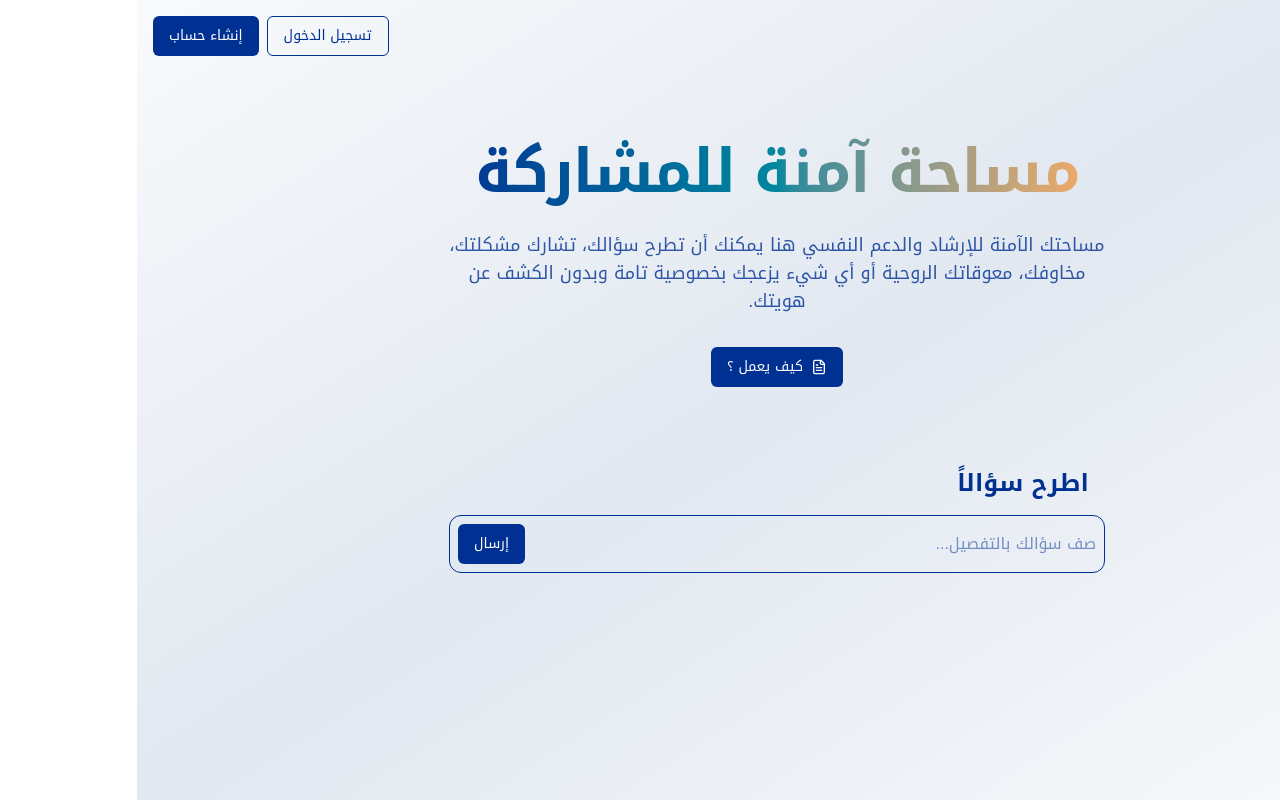
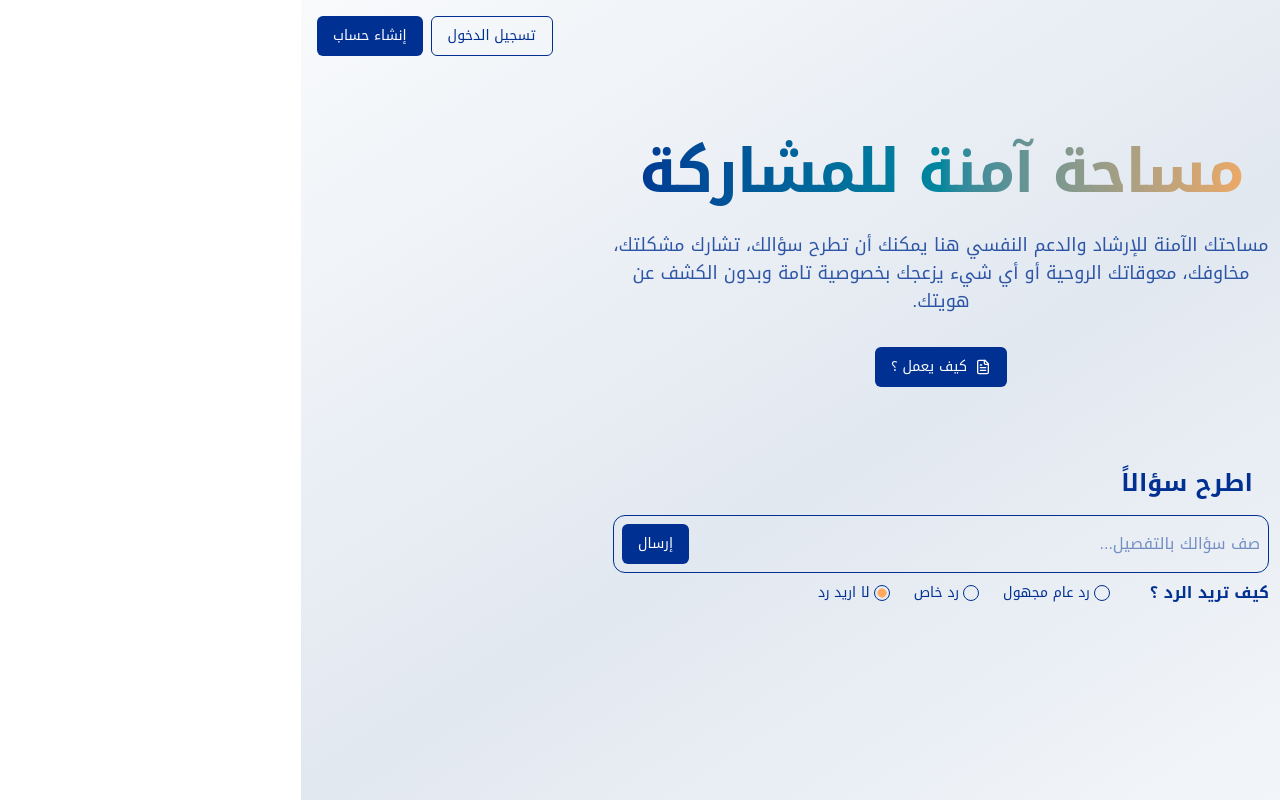
Before and after one commit to DavidMeseha/ask-psychology, a Next.js app: page / in a window 1280 px wide. Built offline with nearby package versions, Linux system fonts and the light colour scheme; no server answers; grey boxes are pictures that could not be loaded.

Commit message:
Feature: response type for questions

```diff
--- a/src/app/api/questions/route.ts
+++ b/src/app/api/questions/route.ts
@@ -17,7 +17,7 @@ export async function POST(request: Request) {
       return NextResponse.json({ message: "Unauthorized" }, { status: 401 });
     }
 
-    const { message } = await request.json();
+    const { message, replyType } = await request.json();
 
     if (!message) {
       return NextResponse.json(
@@ -55,6 +55,8 @@ export async function POST(request: Request) {
       );
     }
 
+    console.log("Reply Type:", replyType);
+
     // Create question in database
     await QuestionModel.create({
       userId: session.user.id,
@@ -62,6 +64,7 @@ export async function POST(request: Request) {
       userName: session.user.name,
       subject: `Question`,
       message,
+      replyType,
       createdAt: new Date(),
     });
 
--- a/src/app/globals.css
+++ b/src/app/globals.css
@@ -26,7 +26,7 @@ body {
   --primary: #003092;
   --secondary: #ffab5b;
   --destructive: #e11d48;
-  --accent: #fff2db;
+  /* --accent: #fff2db; */
   --primary-lighter: #00879e;
 }
 
--- a/src/app/page.tsx
+++ b/src/app/page.tsx
@@ -8,7 +8,6 @@ export default function Home() {
         <HeroSection />
 
         <section className="w-full max-w-2xl mx-auto mt-12 py-4 px-2 bg-card rounded-lg">
-          <h2 className="text-2xl font-bold mb-4 ms-4">اطرح سؤالاً</h2>
           <QuestionForm />
         </section>
       </main>
--- a/src/components/admin/questions-table.tsx
+++ b/src/components/admin/questions-table.tsx
@@ -19,6 +19,8 @@ import {
 } from "@/components/ui/dialog";
 import { formatDistanceToNow } from "date-fns";
 import { ar } from "date-fns/locale";
+import { ReplyType } from "@/types";
+import { replayTypesMap } from "@/constants";
 
 interface Question {
   _id: string;
@@ -28,6 +30,7 @@ interface Question {
   subject: string;
   message: string;
   status: "pending" | "answered";
+  replyType: ReplyType;
   createdAt: string;
 }
 
@@ -54,7 +57,7 @@ export function QuestionsList({ questions }: QuestionsListProps) {
         <Table>
           <TableHeader>
             <TableRow>
-              <TableHead>الموضوع</TableHead>
+              <TableHead>الرد</TableHead>
               <TableHead>من</TableHead>
               <TableHead>التاريخ</TableHead>
               <TableHead>الإجراءات</TableHead>
@@ -70,7 +73,11 @@ export function QuestionsList({ questions }: QuestionsListProps) {
             ) : (
               questionsList.map((question) => (
                 <TableRow key={question._id}>
-                  <TableCell>{question.subject}</TableCell>
+                  <TableCell>
+                    {question.replyType
+                      ? replayTypesMap[question.replyType]
+                      : question.subject}
+                  </TableCell>
                   <TableCell>
                     {question.userName} ({question.userEmail})
                   </TableCell>
--- a/src/components/question-form.tsx
+++ b/src/components/question-form.tsx
@@ -4,11 +4,16 @@ import { useState, useEffect, useRef } from "react";
 import { useSession } from "next-auth/react";
 import { Button } from "@/components/ui/button";
 import { LoginModal } from "@/components/auth/login-modal";
+import { Label } from "./ui/label";
+import { RadioGroup, RadioGroupItem } from "./ui/radio-group";
+import { ReplyType } from "@/types";
+import { replyTypes } from "@/constants";
 
 export function QuestionForm() {
   const { data: session } = useSession();
   const [isLoginModalOpen, setIsLoginModalOpen] = useState(false);
   const textareaRef = useRef<HTMLTextAreaElement>(null);
+  const [replyType, setReplyType] = useState<ReplyType>("no-reply");
   const [isSending, setIsSending] = useState(false);
   const [error, setError] = useState<false | string>(false);
   const [success, setSuccess] = useState(false);
@@ -44,7 +49,10 @@ export function QuestionForm() {
         headers: {
           "Content-Type": "application/json",
         },
-        body: JSON.stringify({ message: textareaRef.current?.value }),
+        body: JSON.stringify({
+          message: textareaRef.current?.value,
+          replyType,
+        }),
       });
 
       if (response.status === 429) {
@@ -73,6 +81,8 @@ export function QuestionForm() {
 
   return (
     <>
+      <h2 className="text-2xl font-bold mb-4 ms-4">اطرح سؤالاً</h2>
+
       <div className="space-y-2 mb-8">
         <form onSubmit={onSubmit} className="border flex items-end rounded-xl">
           <div className="w-full h-full">
@@ -95,6 +105,32 @@ export function QuestionForm() {
           </Button>
         </form>
 
+        <div className="flex items-center gap-6">
+          <h4 className="font-bold me-4">كيف تريد الرد ؟</h4>
+
+          <RadioGroup
+            defaultValue="no-reply"
+            value={replyType}
+            onValueChange={(value) => setReplyType(value as ReplyType)}
+            className="flex items-center gap-6"
+          >
+            {replyTypes.map((type) => (
+              <Label
+                htmlFor={type.name}
+                className="flex items-center gap-1 cursor-pointer"
+                key={type.name}
+              >
+                {type.label}
+                <RadioGroupItem
+                  value={type.name}
+                  id={type.name}
+                  className="text-secondary"
+                />
+              </Label>
+            ))}
+          </RadioGroup>
+        </div>
+
         {error ? (
           <div className="text-xs text-red-500 text-center">{error}</div>
         ) : null}
@@ -105,6 +141,7 @@ export function QuestionForm() {
           </div>
         ) : null}
       </div>
+
       <LoginModal
         isOpen={isLoginModalOpen}
         onClose={() => setIsLoginModalOpen(false)}
--- /dev/null
+++ b/src/constants.ts
@@ -0,0 +1,11 @@
+export const replyTypes = [
+  { name: "no-reply", label: "لا اريد رد" },
+  { name: "private", label: "رد خاص" },
+  { name: "public", label: "رد عام مجهول" },
+];
+
+export const replayTypesMap = {
+  "no-reply": "لا اريد رد",
+  private: "رد خاص",
+  public: "رد عام مجهول",
+};
--- a/src/models/question.ts
+++ b/src/models/question.ts
@@ -1,3 +1,4 @@
+import { ReplyType } from "@/types";
 import mongoose, { Schema, Document, Types } from "mongoose";
 
 export interface IQuestion extends Document {
@@ -7,6 +8,7 @@ export interface IQuestion extends Document {
   subject: string;
   message: string;
   createdAt: Date;
+  replyType: ReplyType;
   verificationToken?: string;
 }
 
@@ -32,6 +34,11 @@ const QuestionSchema = new Schema<IQuestion>({
     type: String,
     required: true,
   },
+  replyType: {
+    type: String,
+    enum: ["no-reply", "private", "public"],
+    default: "no-reply",
+  },
   createdAt: {
     type: Date,
     default: Date.now,
--- /dev/null
+++ b/src/types/index.ts
@@ -0,0 +1 @@
+export type ReplyType = "no-reply" | "private" | "public";
```
